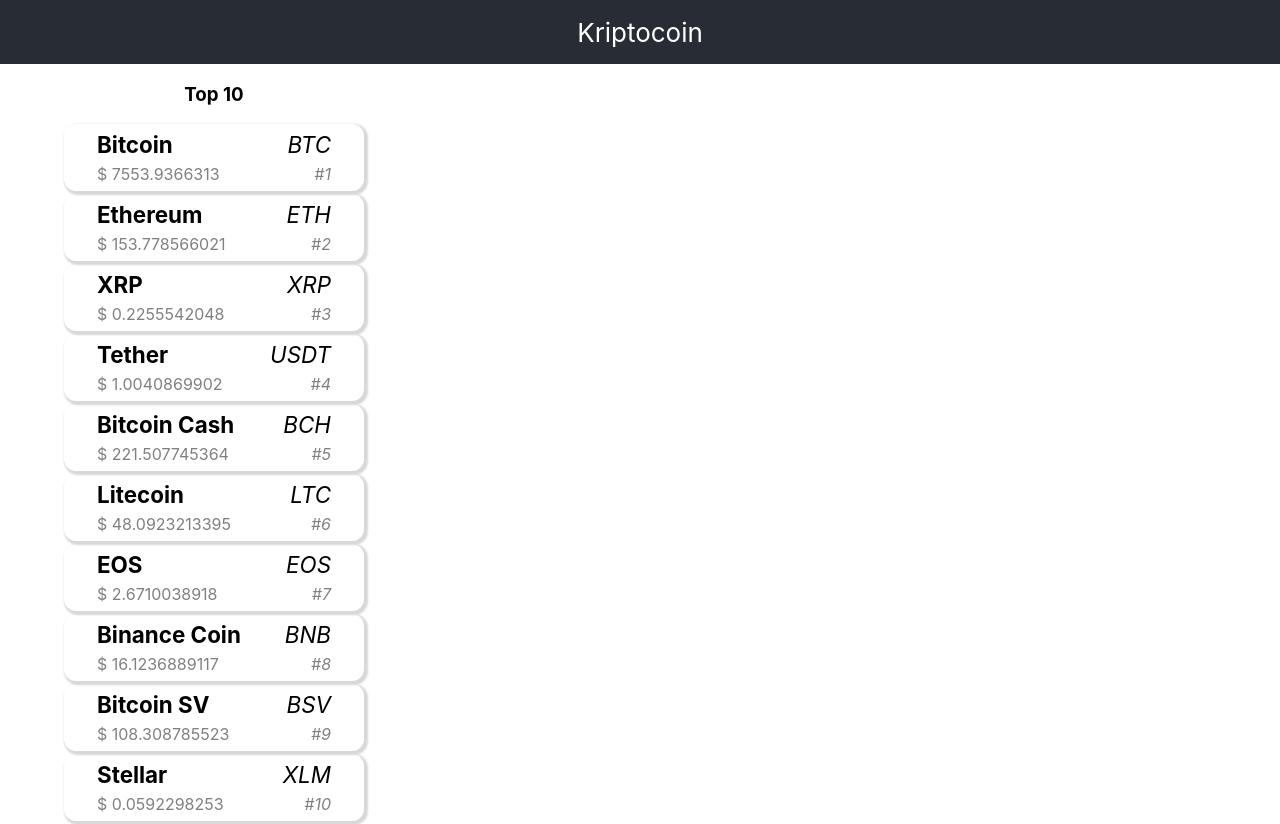
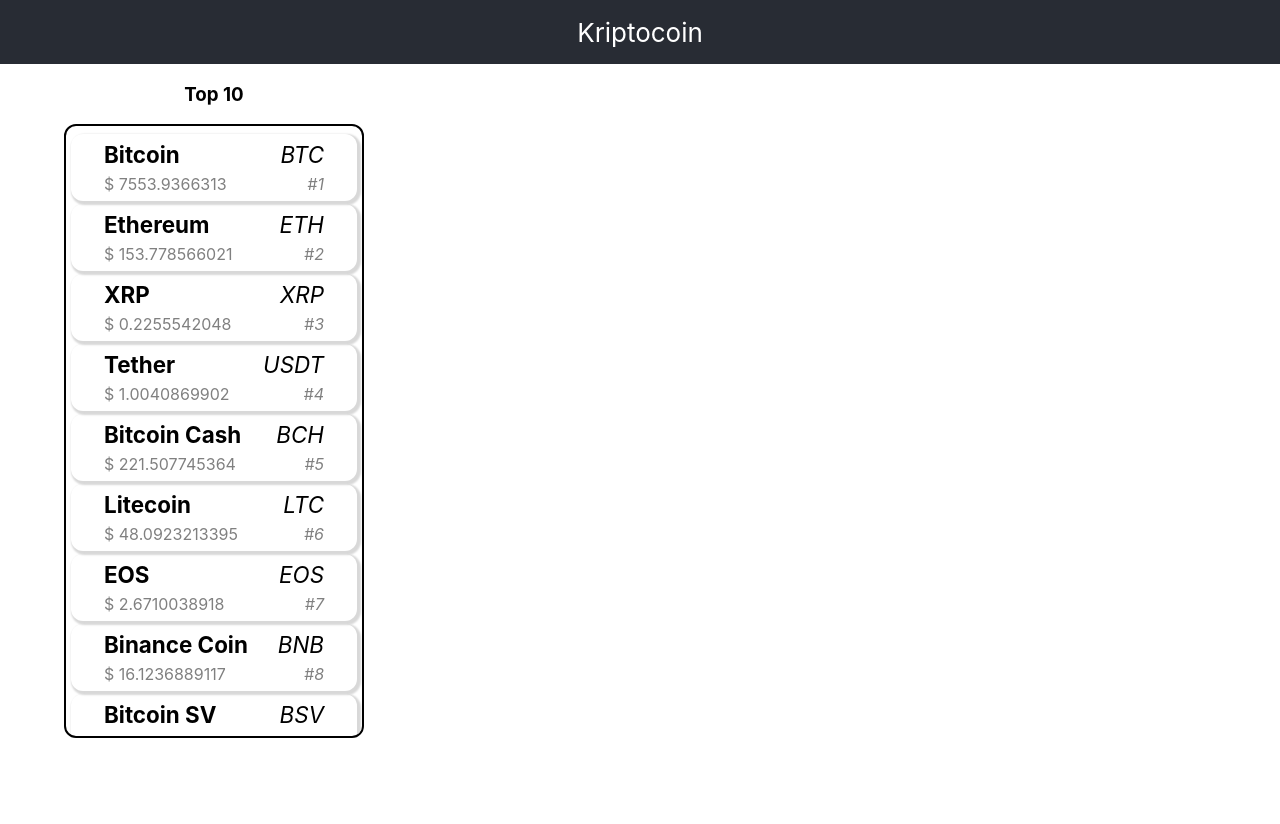
Before and after one commit to MarioMatheus/kriptocoin, a React (Create React App) app in the folder frontend/: page / in a window 1280 px wide. After the commit the page ends 800 px from the top, so only its background shows below. Built offline with nearby package versions, Linux system fonts and the light colour scheme; the HTML template or start-up script is replaced by a standard one.

Commit message:
added overflow to biggest item container

```diff
--- a/frontend/src/components/CurrenciesList/CurrencyList.css
+++ b/frontend/src/components/CurrenciesList/CurrencyList.css
@@ -1,3 +1,13 @@
+.CurrencyListContainer {
+  height: 75vh;
+  overflow-y: auto;
+  padding: 5px;
+  border: black;
+  border-style: solid;
+  border-width: 2px;
+  border-radius: 12px;
+}
+
 .Item {
   margin-top: 3px;
   margin-bottom: 3px;
--- a/frontend/src/components/CurrenciesList/CurrencyList.js
+++ b/frontend/src/components/CurrenciesList/CurrencyList.js
@@ -94,7 +94,7 @@
   render() {
     const currencies = this.state.currencies
     return (
-      <div>
+      <div className="CurrencyListContainer">
         {currencies.map(c => (
           <div className="Item" key={c.id} >
             <CurrencyItem currency={c} />
```
